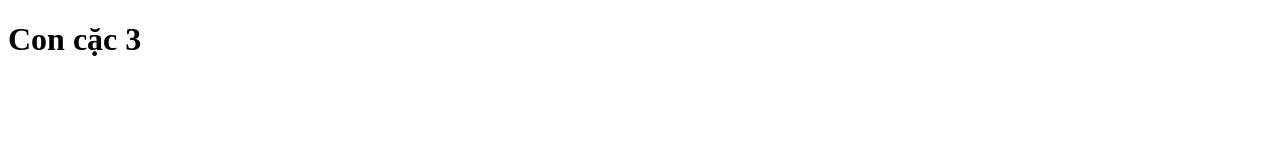
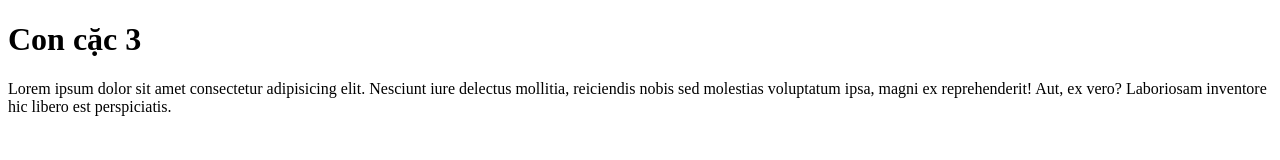
Before and after one commit to NguyenNgocNhat23/khoat-t2-bai-13, a plain HTML site: page index.html in a window 1280 px wide. Drawn offline with Linux system fonts and the light colour scheme.

Commit message:
update page home

```diff
--- a/index.html
+++ b/index.html
@@ -7,5 +7,11 @@
   </head>
   <body>
     <h1>Con cặc 3</h1>
+    <p>
+      Lorem ipsum dolor sit amet consectetur adipisicing elit. Nesciunt iure
+      delectus mollitia, reiciendis nobis sed molestias voluptatum ipsa, magni
+      ex reprehenderit! Aut, ex vero? Laboriosam inventore hic libero est
+      perspiciatis.
+    </p>
   </body>
 </html>
```
